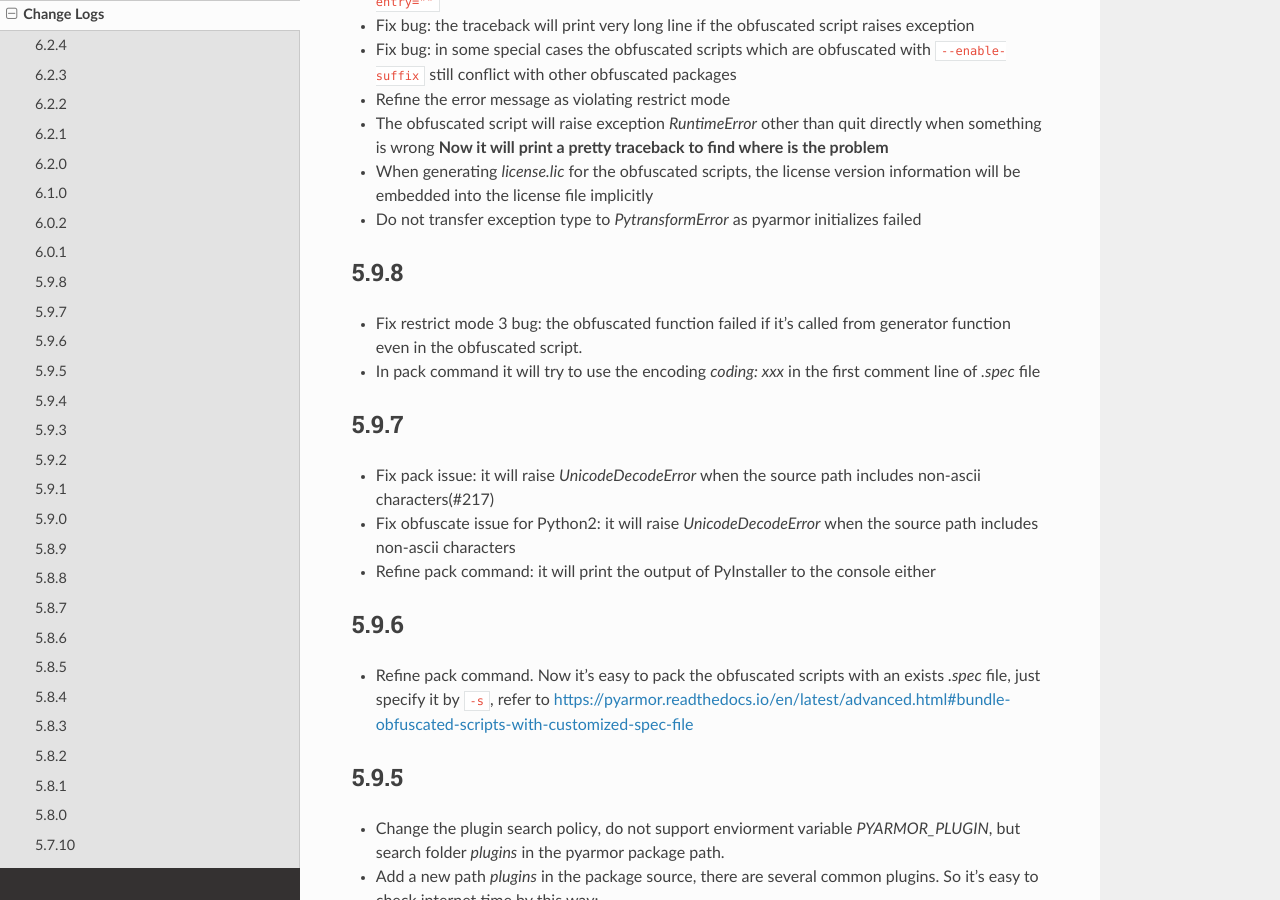
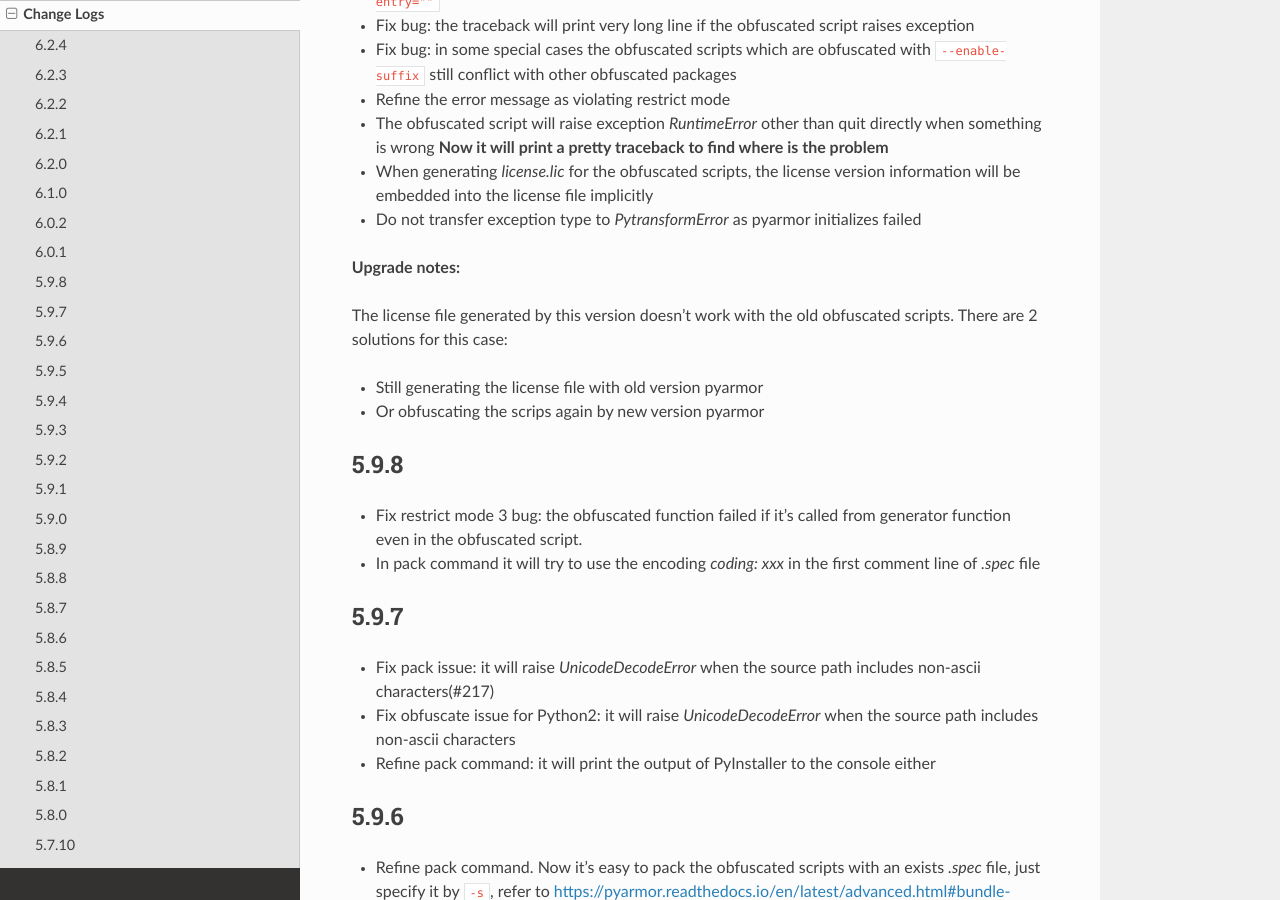
Before and after one commit to dashingsoft/pyarmor, a Sphinx documentation site: the page built from docs/change-logs.rst, in a window 1280 px wide and 900 px high, scrolled down 2344 px. Built offline with Sphinx 7.4.7 and the Read the Docs theme 2.0.0, drawn with Linux system fonts in a browser that asks for light colours.

Commit message:
Add upgrade notes

```diff
--- a/docs/change-logs.rst
+++ b/docs/change-logs.rst
@@ -110,6 +110,14 @@
   information will be embedded into the license file implicitly
 * Do not transfer exception type to `PytransformError` as pyarmor initializes
   failed
+
+**Upgrade notes:**
+
+The license file generated by this version doesn't work with the old obfuscated
+scripts. There are 2 solutions for this case:
+
+* Still generating the license file with old version pyarmor
+* Or obfuscating the scrips again by new version pyarmor
 
 5.9.8
 -----
```
